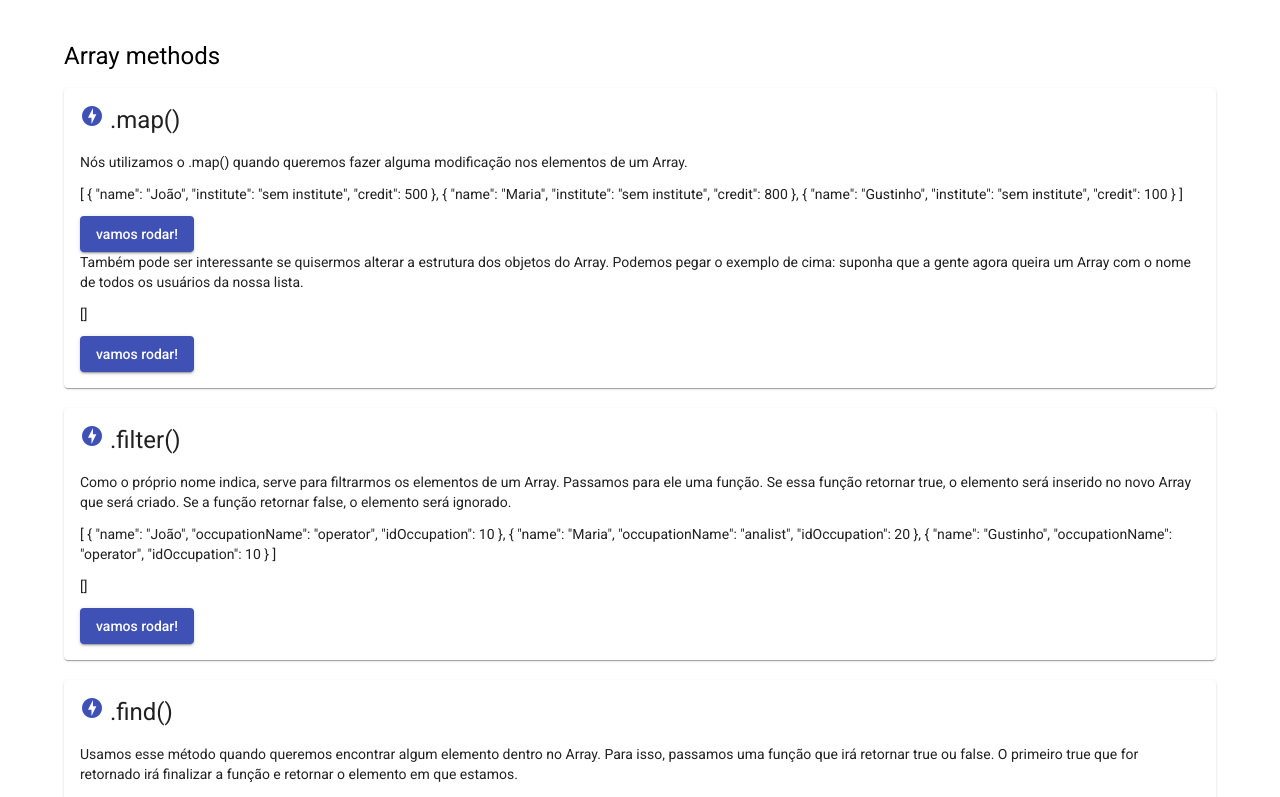
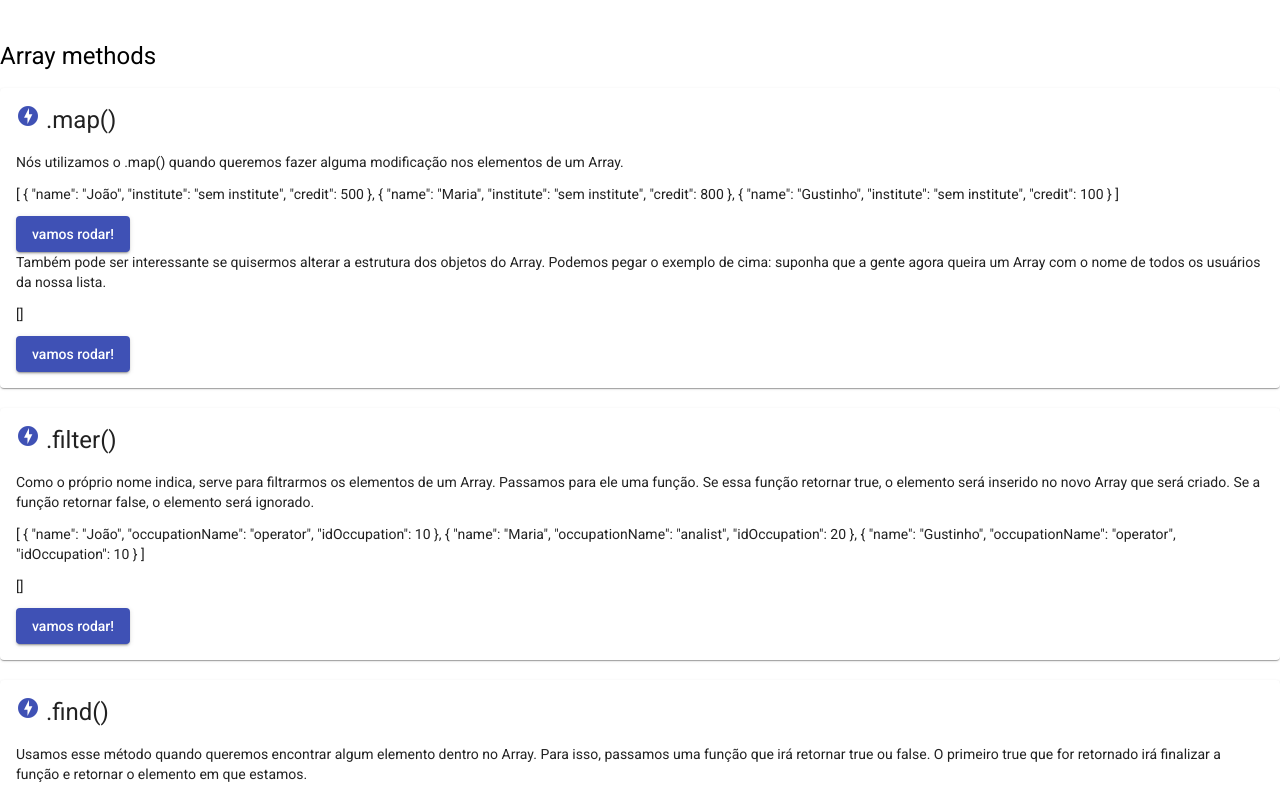
Before and after one commit to AntonioPerezJr/Study, an Angular app: page / in a window 1280 px wide. Shown: the top 797 px of the page. Built offline with nearby package versions, Linux system fonts and the light colour scheme.

Commit message:
Include new component rxjs

```diff
--- a/src/app/pages/array-methods/array-methods.component.scss
+++ b/src/app/pages/array-methods/array-methods.component.scss
@@ -1,7 +1,7 @@
 .c-content{
     margin-top: 40px;
-    margin-left: 5%;
-    margin-right: 5%;
+    // margin-left: 5%;
+    // margin-right: 5%;
     &__card{
         margin-bottom: 20px;
     }
```
